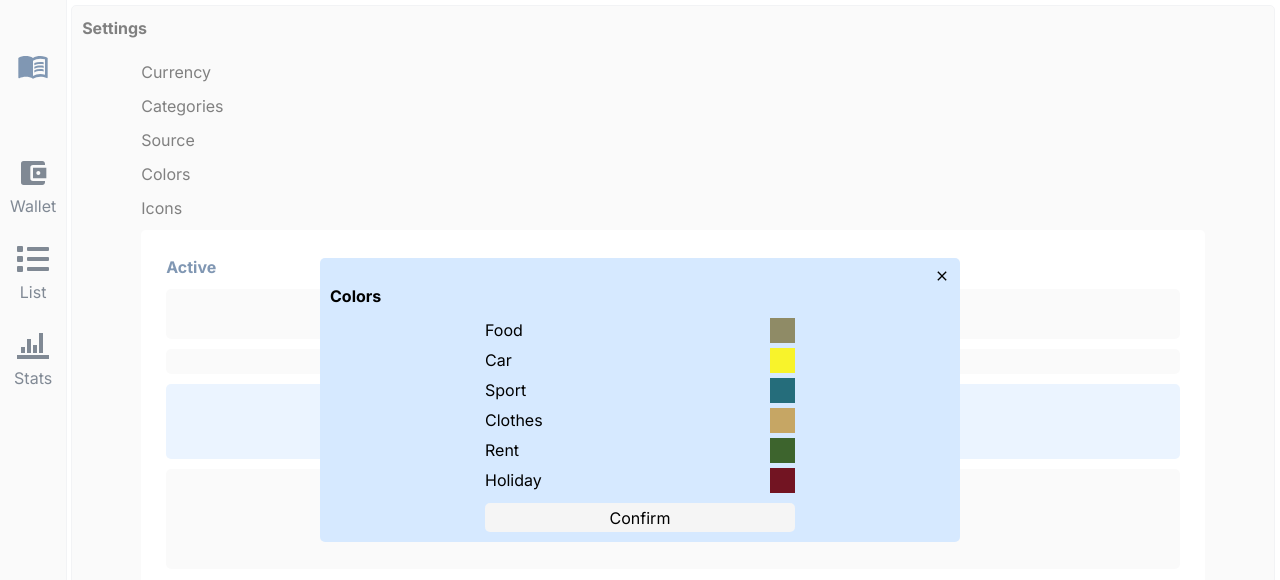
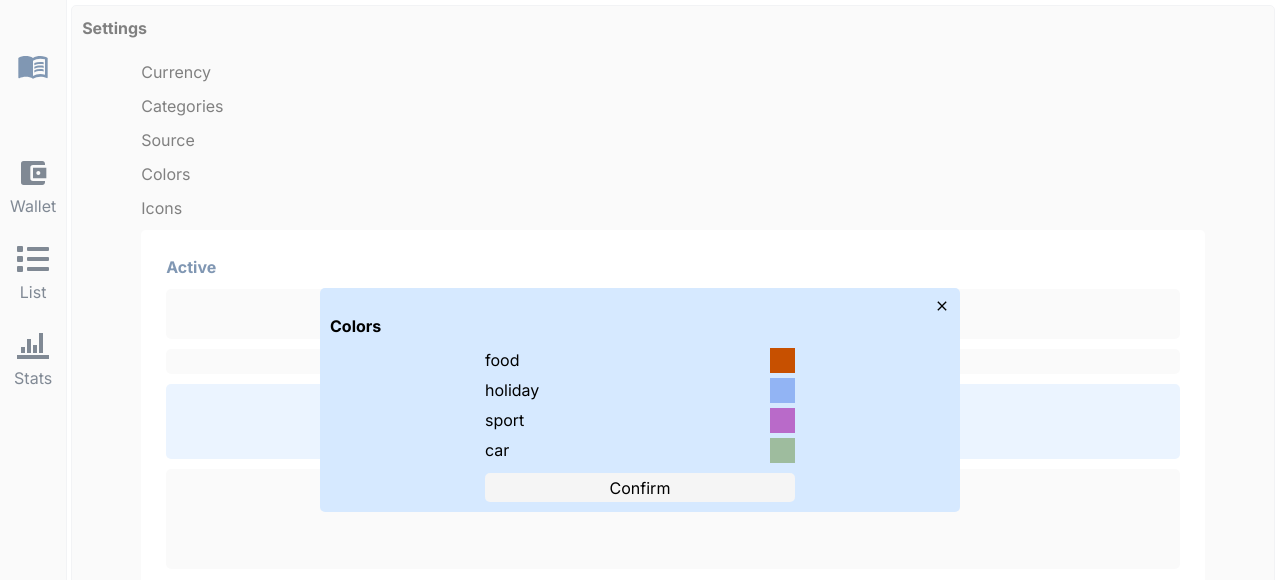
Before and after one commit to eimuciu/cash-tracker, a Next.js app: page /settings in a window 1280 px wide. Both pictures are taken after a click on the element "Colors". Shown: the top 580 px of the page. Built offline with nearby package versions, Linux system fonts and the light colour scheme.

Commit message:
color change feature

```diff
--- a/src/app/components/pages/settings/colorsSetting/index.tsx
+++ b/src/app/components/pages/settings/colorsSetting/index.tsx
@@ -1,51 +1,50 @@
-import { ChangeEvent, ChangeEventHandler, useState } from 'react';
+import { ChangeEvent, ChangeEventHandler, useState, useEffect } from 'react';
 import './style.css';
-{
-  /* AWAITING DATA */
-}
-const settingData = [
-  { category: 'Food', color: '#8F8B66' },
-  { category: 'Car', color: '#F8F32B' },
-  { category: 'Sport', color: '#256D7B' },
-  { category: 'Clothes', color: '#C6A664' },
-  { category: 'Rent', color: '#3D642D' },
-  { category: 'Holiday', color: '#721422' },
-];
+import { useDataContext } from '@/app/store/dataStore';
+
+// {
+//   /* AWAITING DATA */
+// }
+// const settingData = [
+//   { category: 'Food', color: '#8F8B66' },
+//   { category: 'Car', color: '#F8F32B' },
+//   { category: 'Sport', color: '#256D7B' },
+//   { category: 'Clothes', color: '#C6A664' },
+//   { category: 'Rent', color: '#3D642D' },
+//   { category: 'Holiday', color: '#721422' },
+// ];
 
 export default function ColorsSetting() {
-  const [colorsList, setColorsList] = useState<
-    {
-      category: string;
-      color: string;
-    }[]
-  >(settingData);
+  const [colorsList, setColorsList] = useState<{ [key: string]: string }>({});
+
+  const { settings }: any = useDataContext();
+
+  useEffect(() => {
+    setColorsList(settings.colors);
+  }, [settings.colors]);
 
   const colorChangeHandler = (
     event: ChangeEvent<HTMLInputElement>,
-    item: { category: string; color: string },
+    item: string,
   ) => {
-    setColorsList((prev) =>
-      prev.map((x) =>
-        x.category === item.category ? { ...x, color: event.target.value } : x,
-      ),
-    );
+    setColorsList((prev) => ({ ...prev, [item]: event.target.value }));
   };
 
   return (
     <div className="flex flex-col items-center w-[100%] gap-[10px]">
       <div className="w-[50%] flex flex-col gap-[5px]">
-        {colorsList.map((x) => (
+        {Object.keys(colorsList).map((x) => (
           <div
-            key={x.category}
+            key={x}
             className={'text-center rounded-[5px] flex justify-between'}
           >
-            {x.category}
+            {x}
             <div className="w-[25px] h-[25px]">
               <input
                 onChange={(e) => colorChangeHandler(e, x)}
                 type="color"
                 className="w-[100%] h-[100%] colorInput cursor-pointer"
-                value={x.color}
+                value={colorsList[x]}
               />
             </div>
           </div>
--- a/src/app/store/dataStore.tsx
+++ b/src/app/store/dataStore.tsx
@@ -118,7 +118,6 @@ export function DataContextProvider({ children }: Props) {
     }
 
     setSettings(newState);
-    console.log(newState);
     // AWAITING FOR AN API CALL
   };
 
```
